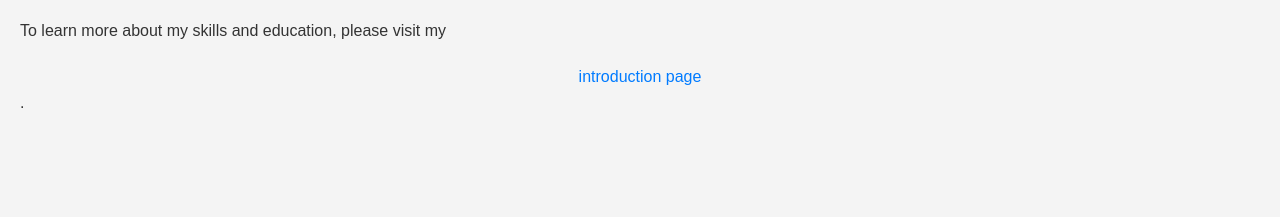
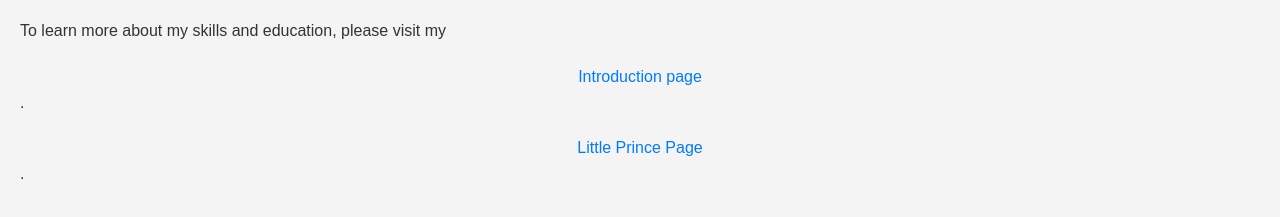
Before and after one commit to brysonftw/my-website, a plain HTML site: page index.html in a window 1280 px wide. Shown: the part 797-1014 px from the top of the page. Before the commit the page ends 948 px from the top, so only its background shows below. Drawn offline with Linux system fonts and the light colour scheme.

Commit message:
Update index.html

```diff
--- a/index.html
+++ b/index.html
@@ -89,7 +89,8 @@
 
     <!-- Footer section -->
     <footer>
-        <p>To learn more about my skills and education, please visit my <a href="introduction.html">introduction page</a>.</p>
+        <p>To learn more about my skills and education, please visit my <a href="introduction.html">Introduction page</a>.</p>
+        <p><a href="little_prince.html">Little Prince Page</a>.</p></p>
     </footer>
 </body>
 </html>
```
